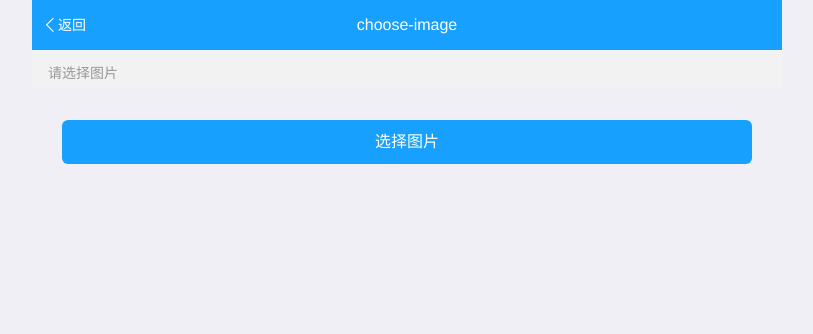
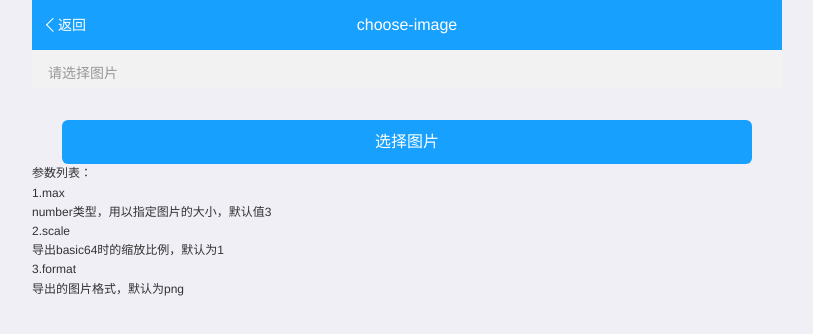
Before and after one commit to star002/myVueComponents, a Vue app: page /choose-image in a window 1280 px wide. Shown: the top 334 px of the page, without its empty margins (233-1046 px from the left). Built offline with nearby package versions, Linux system fonts and the light colour scheme.

Commit message:
1.choose-image参数说明的添加

```diff
--- a/src/pages/choose-image-demo.vue
+++ b/src/pages/choose-image-demo.vue
@@ -10,6 +10,16 @@
         <choose-image @change="chooseImageFun">
           <div class="app-button">选择图片</div>
         </choose-image>
+        <div class="app-remark-view">
+          <div>参数列表：</div>
+          <div>1.max</div>
+          <div>number类型，用以指定图片的大小，默认值3</div>
+          <div>2.scale</div>
+          <div>导出basic64时的缩放比例，默认为1</div>
+          <div>3.format</div>
+          <div>导出的图片格式，默认为png</div>
+        </div>
+        <div class="app-media-bottom-view"></div>
       </scroll-view>
     </div>
   </div>
```
